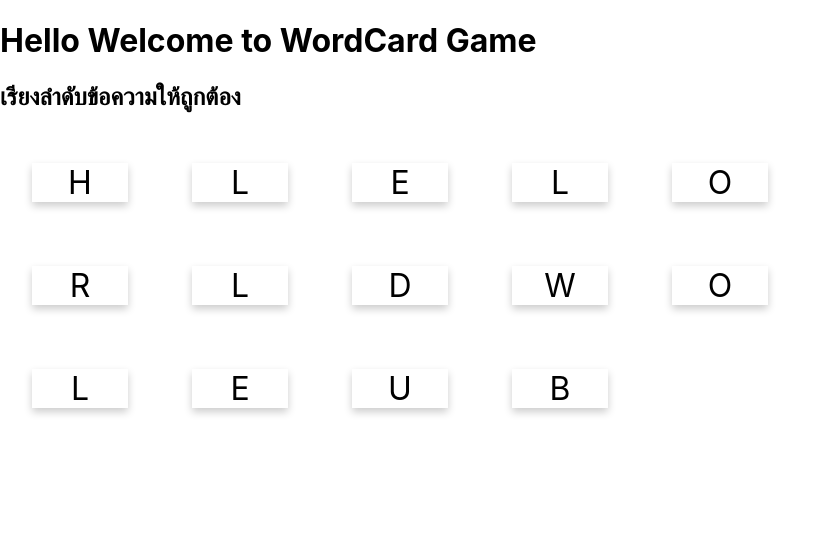
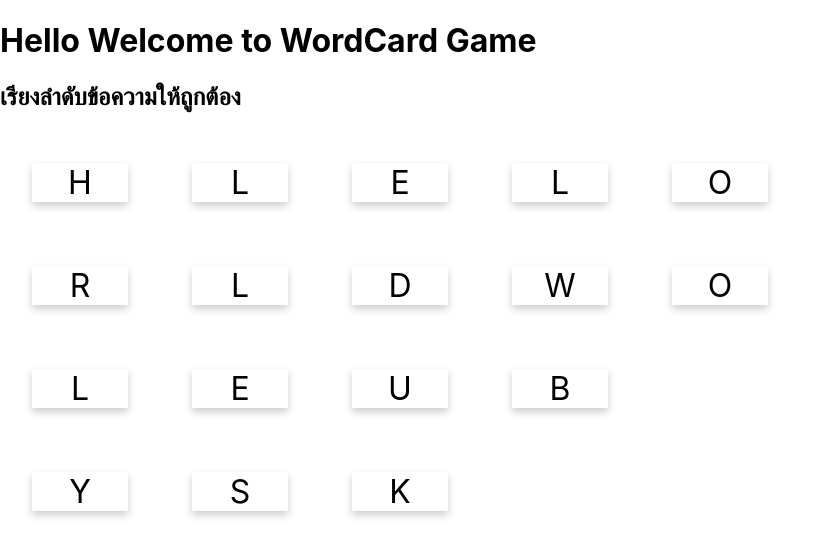
Before and after one commit to 6310110564/lab-react, a React (Create React App) app: page / in a window 1280 px wide. Shown: the top 556 px of the page, without its empty margins (0-833 px from the left). Built offline with nearby package versions, Linux system fonts and the light colour scheme.

Commit message:
Part 7 (2nd time)

```diff
--- a/src/App.js
+++ b/src/App.js
@@ -3,8 +3,9 @@ import './App.css';
 import WordCard from './WordCard';
 
 const word = "Hello";
-const word1 = "World"
-const word2 = "Blue"
+const word1 = "World";
+const word2 = "Blue";
+const word3 = "Sky";
 
 function App() {
   return (
@@ -14,7 +15,7 @@ function App() {
       <WordCard value={word}/>
       <WordCard value={word1}/>
       <WordCard value={word2}/>
-
+      <WordCard value={word3}/>
     </div>
   );
 }
```
